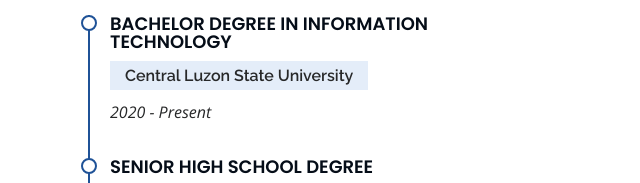
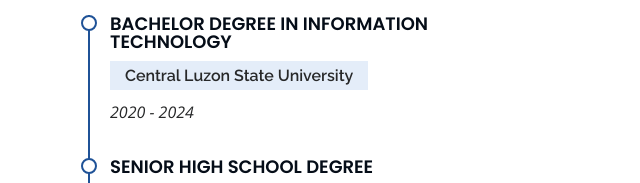
Before and after one commit to RGBisLyf/protfolio, a plain HTML site: page index.html in a window 1280 px wide. Shown: the part 2482-2665 px from the top of the page, 242-882 px from the left. Drawn offline with nearby package versions, Linux system fonts and the light colour scheme.

Commit message:
Update index.html

```diff
--- a/index.html
+++ b/index.html
@@ -229,7 +229,7 @@
             <div class="resume-item">
               <h4>Bachelor Degree in Information Technology</h4>
               <h5>Central Luzon State University</h5>
-              <p><em>2020 - Present</em></p>
+              <p><em>2020 - 2024</em></p>
 
             </div>
             <div class="resume-item">
```
